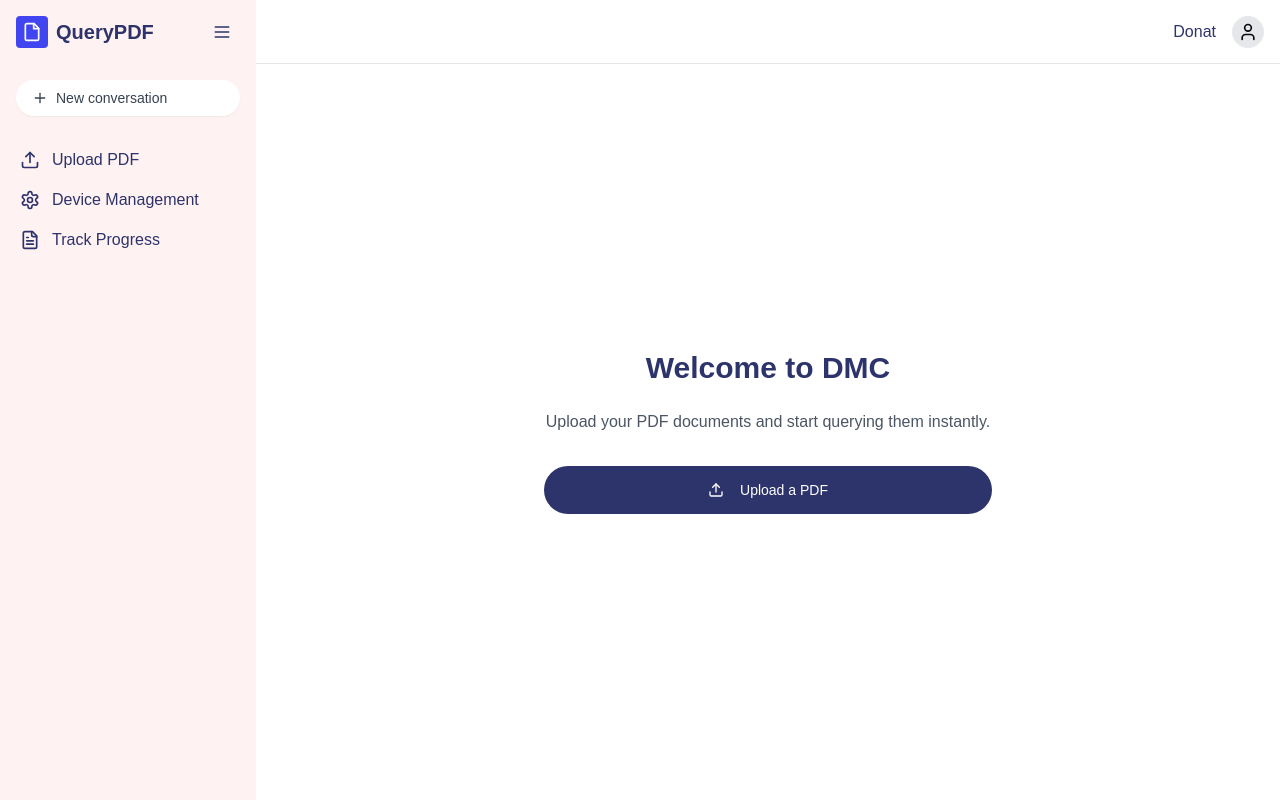
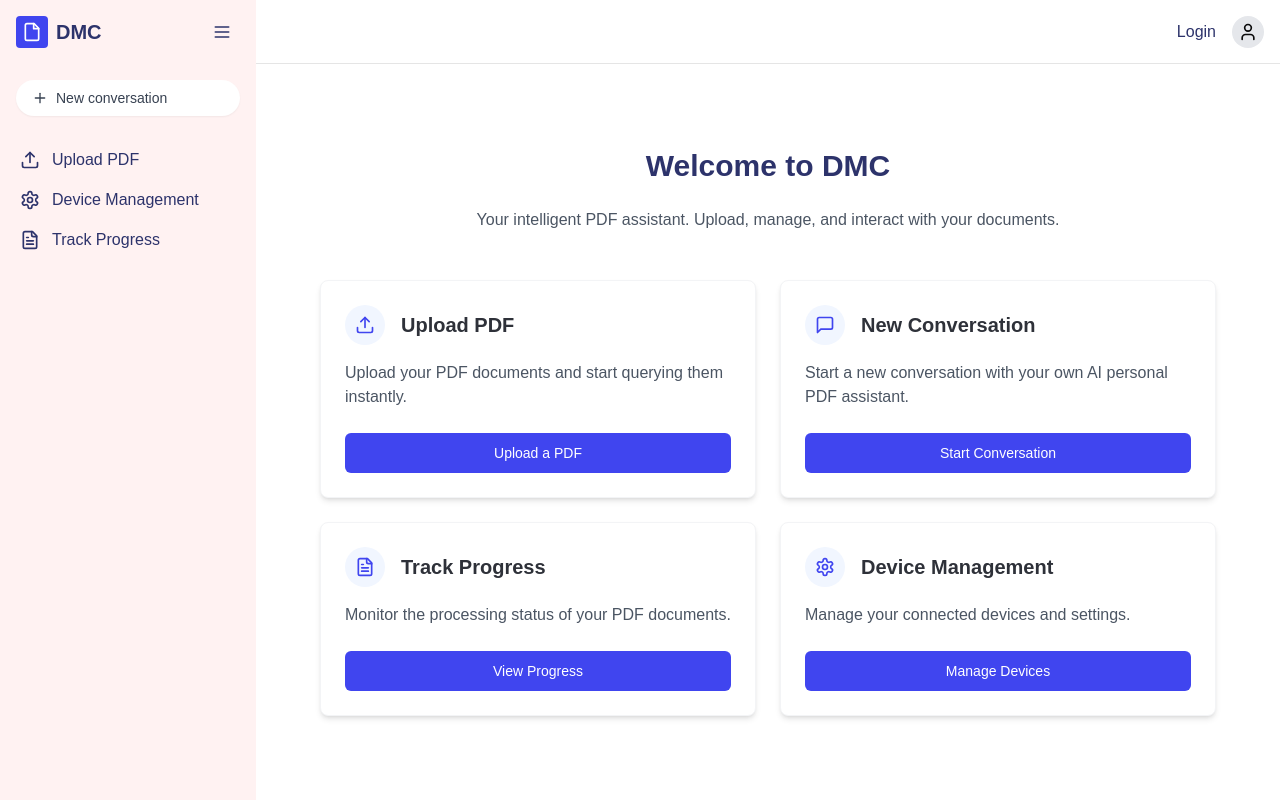
Before and after one commit to ductruonghoc/DATN_08_2025_Front-end, a Next.js app in the folder dmc_fe/: page /home in a window 1280 px wide. Built offline with nearby package versions, Linux system fonts and the light colour scheme.

Commit message:
fix some bug and add some details

```diff
--- a/dmc_fe/src/app/home/layout.tsx
+++ b/dmc_fe/src/app/home/layout.tsx
@@ -4,7 +4,8 @@ import type React from "react"
 
 import { useState } from "react"
 import Link from "next/link"
-import { Menu, Upload, Plus, FileText, Settings } from "lucide-react"
+import { useRouter } from "next/navigation"
+import { Menu, Upload, Plus, FileText, Settings, MessageSquare } from "lucide-react"
 import { cn } from "@/lib/utils"
 import { usePathname } from "next/navigation"
 
@@ -15,6 +16,11 @@ export default function HomeLayout({
 }) {
   const [sidebarOpen, setSidebarOpen] = useState(true)
   const pathname = usePathname()
+  const router = useRouter()
+
+  const handleNewConversation = () => {
+    router.push("/home/conservation")
+  }
 
   return (
     <div className="flex min-h-screen bg-white">
@@ -43,7 +49,7 @@ export default function HomeLayout({
                   <polyline points="14 2 14 8 20 8" />
                 </svg>
               </div>
-              <span className="text-xl font-bold text-[#2d336b]">QueryPDF</span>
+              <span className="text-xl font-bold text-[#2d336b]">DMC</span>
             </Link>
           )}
           <button
@@ -60,9 +66,11 @@ export default function HomeLayout({
         <div className="flex-1 overflow-auto py-4">
           <div className={cn("px-4", sidebarOpen ? "" : "flex justify-center")}>
             <button
+              onClick={handleNewConversation}
               className={cn(
-                "flex items-center gap-2 rounded-full bg-white shadow-sm",
+                "flex items-center gap-2 rounded-full bg-white shadow-sm cursor-pointer hover:bg-gray-50 transition-colors",
                 sidebarOpen ? "w-full px-4 py-2 text-sm text-gray-700" : "h-10 w-10 justify-center",
+                pathname.includes("/home/conservation") ? "ring-2 ring-[#4045ef]/20" : "",
               )}
             >
               <Plus className="h-4 w-4" />
@@ -99,7 +107,7 @@ export default function HomeLayout({
             </Link>
 
             <Link
-              href="/home/track-progress"
+              href="/home/track-progress/tracking"
               className={cn(
                 "flex items-center gap-3 rounded-lg hover:bg-white/50 relative",
                 sidebarOpen ? "px-3 py-2 text-[#2d336b]" : "h-10 w-10 justify-center my-2",
@@ -111,6 +119,20 @@ export default function HomeLayout({
               <FileText className="h-5 w-5 text-[#2d336b]" />
               {sidebarOpen && <span>Track Progress</span>}
             </Link>
+
+            {/* <Link
+              href="/home/conservation"
+              className={cn(
+                "flex items-center gap-3 rounded-lg hover:bg-white/50 relative",
+                sidebarOpen ? "px-3 py-2 text-[#2d336b]" : "h-10 w-10 justify-center my-2",
+                pathname.includes("/home/conservation")
+                  ? "bg-white/50 before:absolute before:left-0 before:top-0 before:h-full before:w-1 before:bg-black"
+                  : "",
+              )}
+            >
+              <MessageSquare className="h-5 w-5 text-[#2d336b]" />
+              {sidebarOpen && <span>Conservation</span>}
+            </Link> */}
           </nav>
         </div>
       </div>
@@ -121,8 +143,8 @@ export default function HomeLayout({
       >
         <header className="flex h-16 items-center justify-end border-b px-4">
           <div className="flex items-center gap-4">
-            <Link href="/donate" className="text-[#2d336b] hover:underline">
-              Donat
+            <Link href="/login" className="text-[#2d336b] hover:underline">
+              Login
             </Link>
             <div className="flex h-8 w-8 items-center justify-center rounded-full bg-gray-200">
               <svg
--- a/dmc_fe/src/app/home/page.tsx
+++ b/dmc_fe/src/app/home/page.tsx
@@ -1,19 +1,77 @@
 import Link from "next/link"
 import { Button } from "@/components/ui/button"
-import { Upload } from "lucide-react"
+import { Upload, FileText, Settings, MessageSquare } from "lucide-react"
 
 export default function HomePage() {
   return (
     <div className="flex h-full flex-col items-center justify-center">
-      <div className="w-full max-w-md text-center">
-        <h1 className="mb-6 text-3xl font-bold text-[#2d336b]">Welcome to DMC</h1>
-        <p className="mb-8 text-gray-600">Upload your PDF documents and start querying them instantly.</p>
-        <Link href="/home/import">
-          <Button className="w-full rounded-full bg-[#2D336B] py-6 text-white hover:bg-[#2d336b]/90">
-            <Upload className="mr-2 h-5 w-5" />
-            Upload a PDF
-          </Button>
-        </Link>
+      <div className="w-full max-w-4xl">
+        <h1 className="mb-6 text-3xl font-bold text-center text-[#2d336b]">Welcome to DMC</h1>
+        <p className="mb-12 text-center text-gray-600">
+          Your intelligent PDF assistant. Upload, manage, and interact with your documents.
+        </p>
+
+        <div className="grid grid-cols-1 md:grid-cols-2 gap-6">
+          {/* Upload PDF Card */}
+          <div className="bg-white rounded-lg shadow-md p-6 border border-gray-100 hover:shadow-lg transition-shadow">
+            <div className="flex items-center mb-4">
+              <div className="w-10 h-10 rounded-full bg-[#f1f6ff] flex items-center justify-center mr-4">
+                <Upload className="h-5 w-5 text-[#4045ef]" />
+              </div>
+              <h2 className="text-xl font-semibold text-[#2e3139]">Upload PDF</h2>
+            </div>
+            <p className="text-gray-600 mb-6">Upload your PDF documents and start querying them instantly.</p>
+            <Link href="/home/import">
+              <Button className="w-full rounded-md bg-[#4045ef] text-white hover:bg-[#2d336b]/90">Upload a PDF</Button>
+            </Link>
+          </div>
+
+          {/* New Conversation Card */}
+          <div className="bg-white rounded-lg shadow-md p-6 border border-gray-100 hover:shadow-lg transition-shadow">
+            <div className="flex items-center mb-4">
+              <div className="w-10 h-10 rounded-full bg-[#f1f6ff] flex items-center justify-center mr-4">
+                <MessageSquare className="h-5 w-5 text-[#4045ef]" />
+              </div>
+              <h2 className="text-xl font-semibold text-[#2e3139]">New Conversation</h2>
+            </div>
+            <p className="text-gray-600 mb-6">Start a new conversation with your own AI personal PDF assistant.</p>
+            <Link href="/home/conservation">
+              <Button className="w-full rounded-md bg-[#4045ef] text-white hover:bg-[#2d336b]/90">
+                Start Conversation
+              </Button>
+            </Link>
+          </div>
+
+          {/* Track Progress Card */}
+          <div className="bg-white rounded-lg shadow-md p-6 border border-gray-100 hover:shadow-lg transition-shadow">
+            <div className="flex items-center mb-4">
+              <div className="w-10 h-10 rounded-full bg-[#f1f6ff] flex items-center justify-center mr-4">
+                <FileText className="h-5 w-5 text-[#4045ef]" />
+              </div>
+              <h2 className="text-xl font-semibold text-[#2e3139]">Track Progress</h2>
+            </div>
+            <p className="text-gray-600 mb-6">Monitor the processing status of your PDF documents.</p>
+            <Link href="/home/track-progress/tracking">
+              <Button className="w-full rounded-md bg-[#4045ef] text-white hover:bg-[#2d336b]/90">View Progress</Button>
+            </Link>
+          </div>
+
+          {/* Device Management Card */}
+          <div className="bg-white rounded-lg shadow-md p-6 border border-gray-100 hover:shadow-lg transition-shadow">
+            <div className="flex items-center mb-4">
+              <div className="w-10 h-10 rounded-full bg-[#f1f6ff] flex items-center justify-center mr-4">
+                <Settings className="h-5 w-5 text-[#4045ef]" />
+              </div>
+              <h2 className="text-xl font-semibold text-[#2e3139]">Device Management</h2>
+            </div>
+            <p className="text-gray-600 mb-6">Manage your connected devices and settings.</p>
+            <Link href="/home/device-management">
+              <Button className="w-full rounded-md bg-[#4045ef] text-white hover:bg-[#2d336b]/90">
+                Manage Devices
+              </Button>
+            </Link>
+          </div>
+        </div>
       </div>
     </div>
   )
--- /dev/null
+++ b/dmc_fe/src/app/page.tsx
@@ -0,0 +1,5 @@
+import { redirect } from "next/navigation"
+
+export default function RootPage() {
+  redirect("/home")
+}
```
